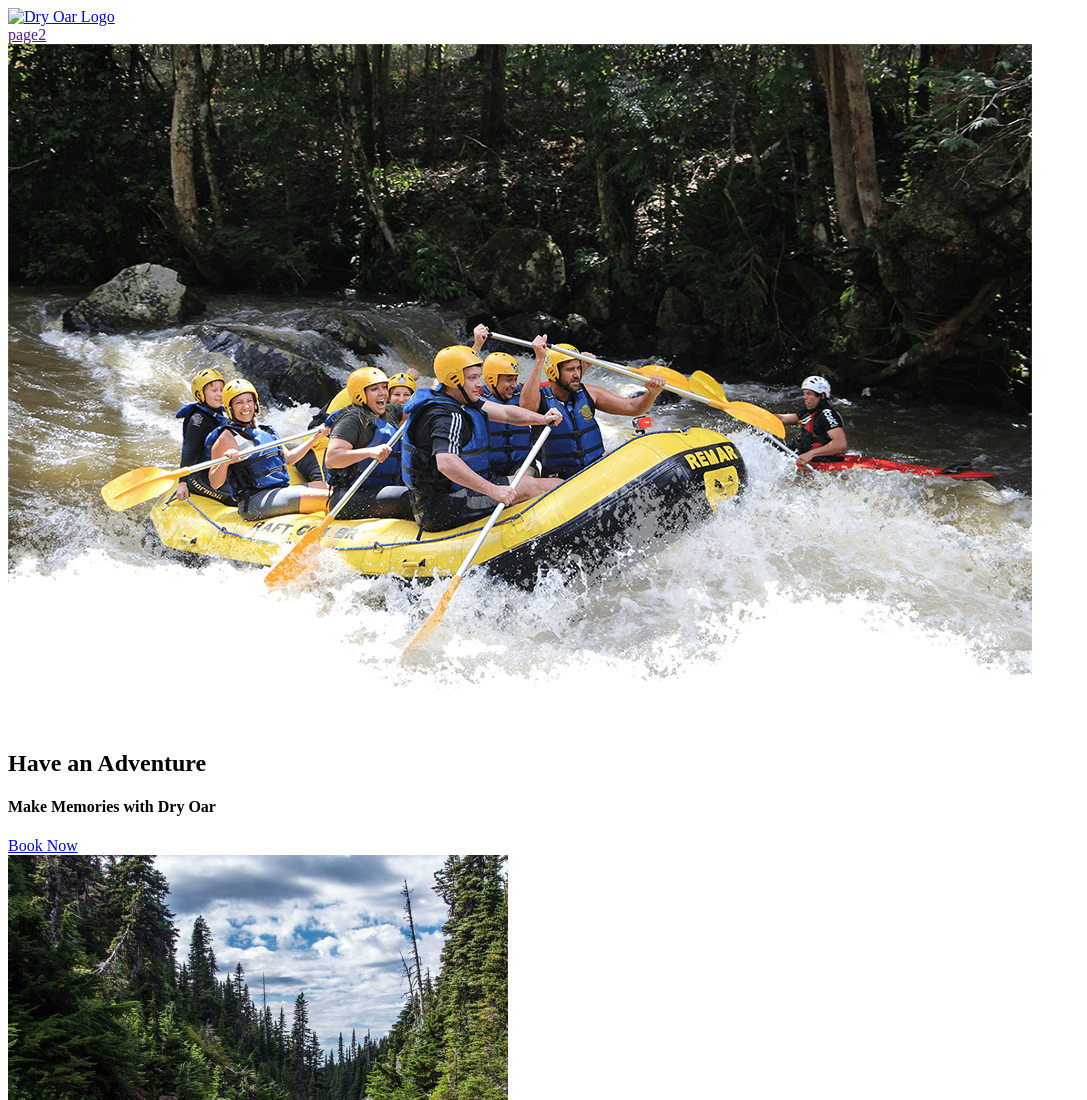
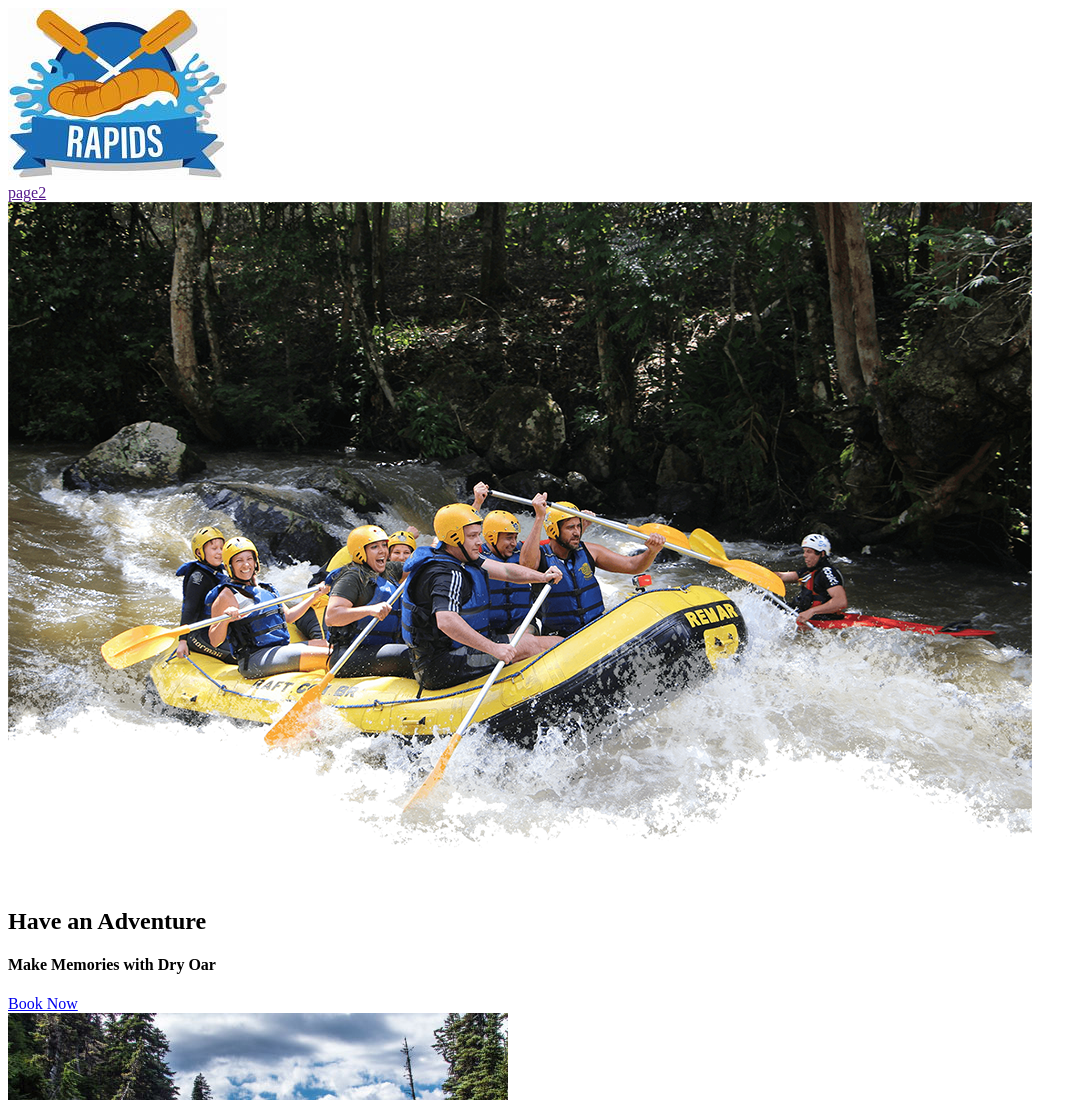
Before and after one commit to leonavk/wdd130, a plain HTML site: page wwr/index.html in a window 1280 px wide. Shown: the top 1100 px of the page, without its empty margins (0-1087 px from the left). Drawn offline with Linux system fonts and the light colour scheme; files whose address does not match are found by name.

Commit message:
added logo

```diff
--- a/wwr/index.html
+++ b/wwr/index.html
@@ -10,7 +10,7 @@
 <body>
     <header>
         <a id="logo_link" href="index.html">
-            <img class="logo" src="images/logo.png" alt="Dry Oar Logo">
+            <img class="logo" src="images/crossedoars.jpeg" alt="Dry Oar Logo">
         </a>
         <nav>
             <a href="index.html"></a>
```
